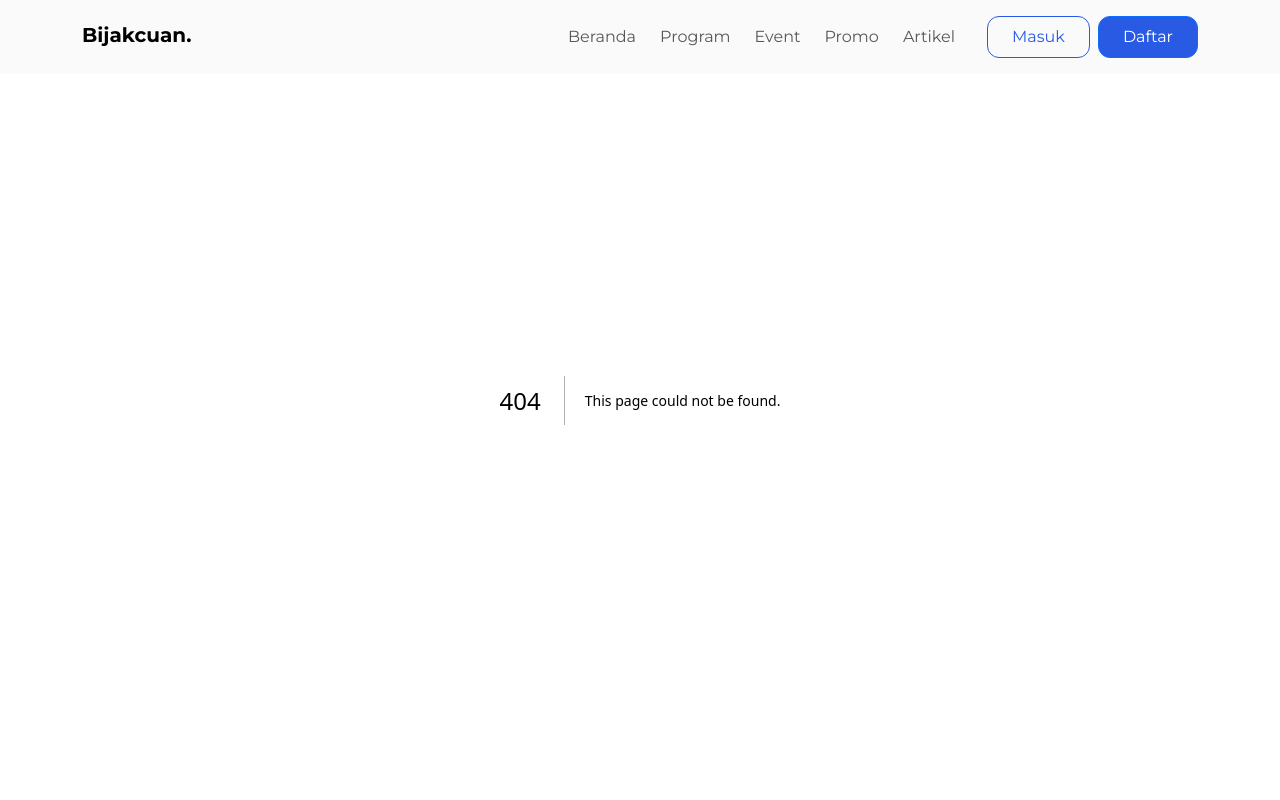
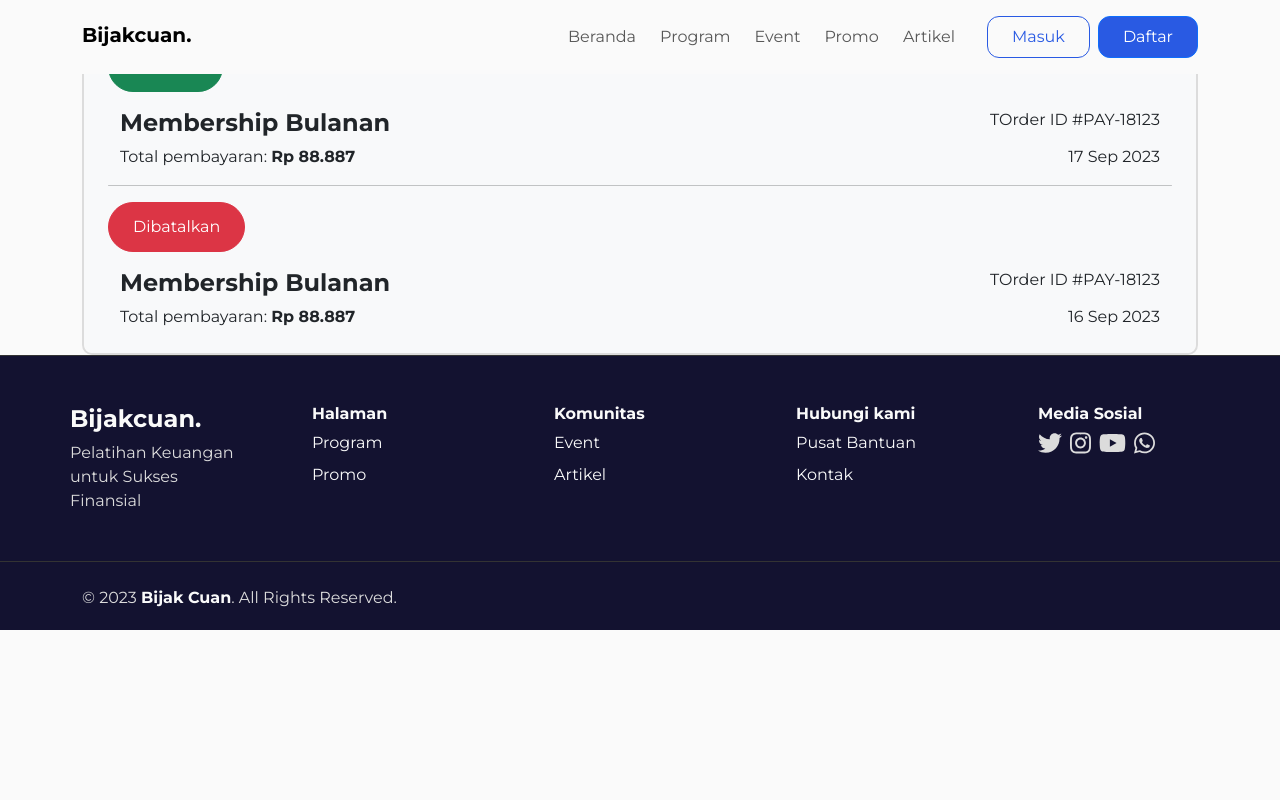
Before and after one commit to afrizalyogi/bijak-cuan, a Next.js app: page /profil/transaksi in a window 1280 px wide. Before the commit this address had no page. Shown: the top 800 px of the page. Built offline with nearby package versions, Linux system fonts and the light colour scheme.

Commit message:
transaksi

```diff
--- a/src/app/profil/page.jsx
+++ b/src/app/profil/page.jsx
@@ -3,6 +3,7 @@ import { useState } from "react"
 import Pengaturan from '@/app/profil/pengaturan/page';
 import KursusSaya from '@/app/profil/kursus/page';
 import "./profil.css"
+import Transaksi from "./transaksi/page";
 
 export default function Profil() {
   const [activeTab, setActiveTab] = useState('kursus-saya');
@@ -71,7 +72,7 @@ export default function Profil() {
               ) : activeTab === 'transaksi' ? (
                 <div>
                   <h5 className="mb-4">Transaksi</h5>
-
+                  <Transaksi></Transaksi>
                 </div>
               ) : activeTab === 'pusat-bantuan' ? (
                 <div>
--- /dev/null
+++ b/src/app/profil/transaksi/page.jsx
@@ -0,0 +1,50 @@
+import Link from "next/link"
+
+export default function Transaksi() {
+    return(
+
+        <div className="container mt-3">
+    <div className="row ">
+        <div className="col-12">
+            <div className="card" style={{ borderRadius: '10px' }}>
+                <div className="card-body bg-light" style={{ borderRadius: '10px' }}>
+                <button type="button" className="btn btn-success rounded-5 disabled" style={{ opacity: 1, pointerEvents: 'none'}}>Berhasil</button>
+
+                    <div className="container mt-3" style={{ borderRadius: '10px' }}>
+                        <div className="d-flex justify-content-between w-100">
+                            <h4 className="text-left">Membership Bulanan</h4>
+                            <p className="text-right">TOrder ID #PAY-18123</p>
+                        </div>
+
+                        <div className="d-flex justify-content-between w-100">
+                            <p className="text-left">Total pembayaran: <b>Rp 88.887</b></p>
+                            <p className="text-right">17 Sep 2023</p>
+                        </div>
+                    </div>
+                    <hr style={{ borderRadius: '10px' }} />
+
+
+                    <button type="button" className="btn btn-danger rounded-5 disabled" style={{ opacity: 1, pointerEvents: 'none'}}>Dibatalkan</button>
+
+
+                    <div className="container mt-3" style={{ borderRadius: '10px' }}>
+                        <div className="d-flex justify-content-between w-100">
+                            <h4 className="text-left">Membership Bulanan</h4>
+                            <p className="text-right">TOrder ID #PAY-18123</p>
+                        </div>
+
+                        <div className="d-flex justify-content-between w-100">
+                            <p className="text-left">Total pembayaran: <b>Rp 88.887</b></p>
+                            <p className="text-right">16 Sep 2023</p>
+                        </div>
+                    </div>
+                </div>
+            </div>
+        </div>
+    </div>
+</div>
+
+
+
+    )
+}
```
